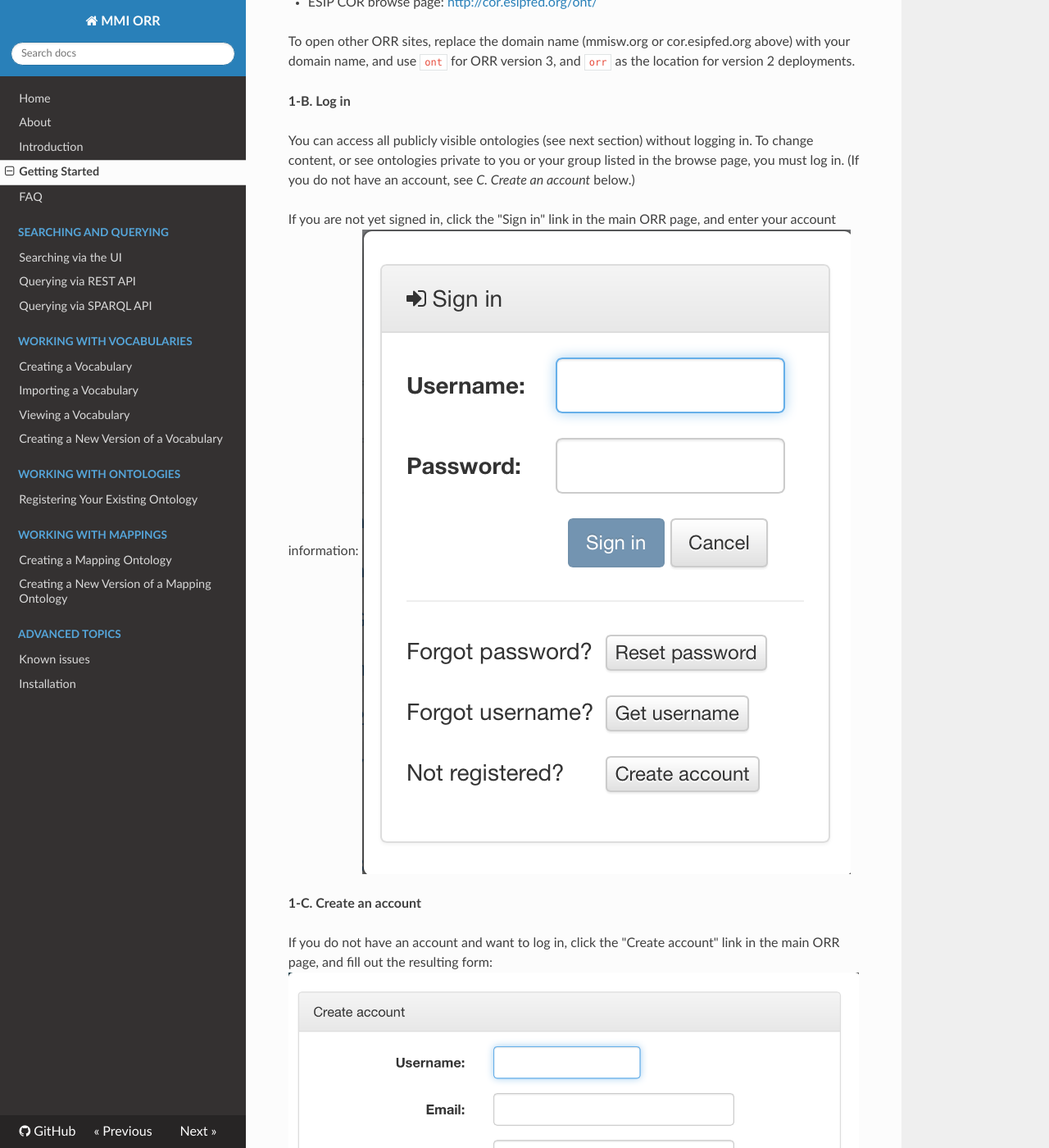
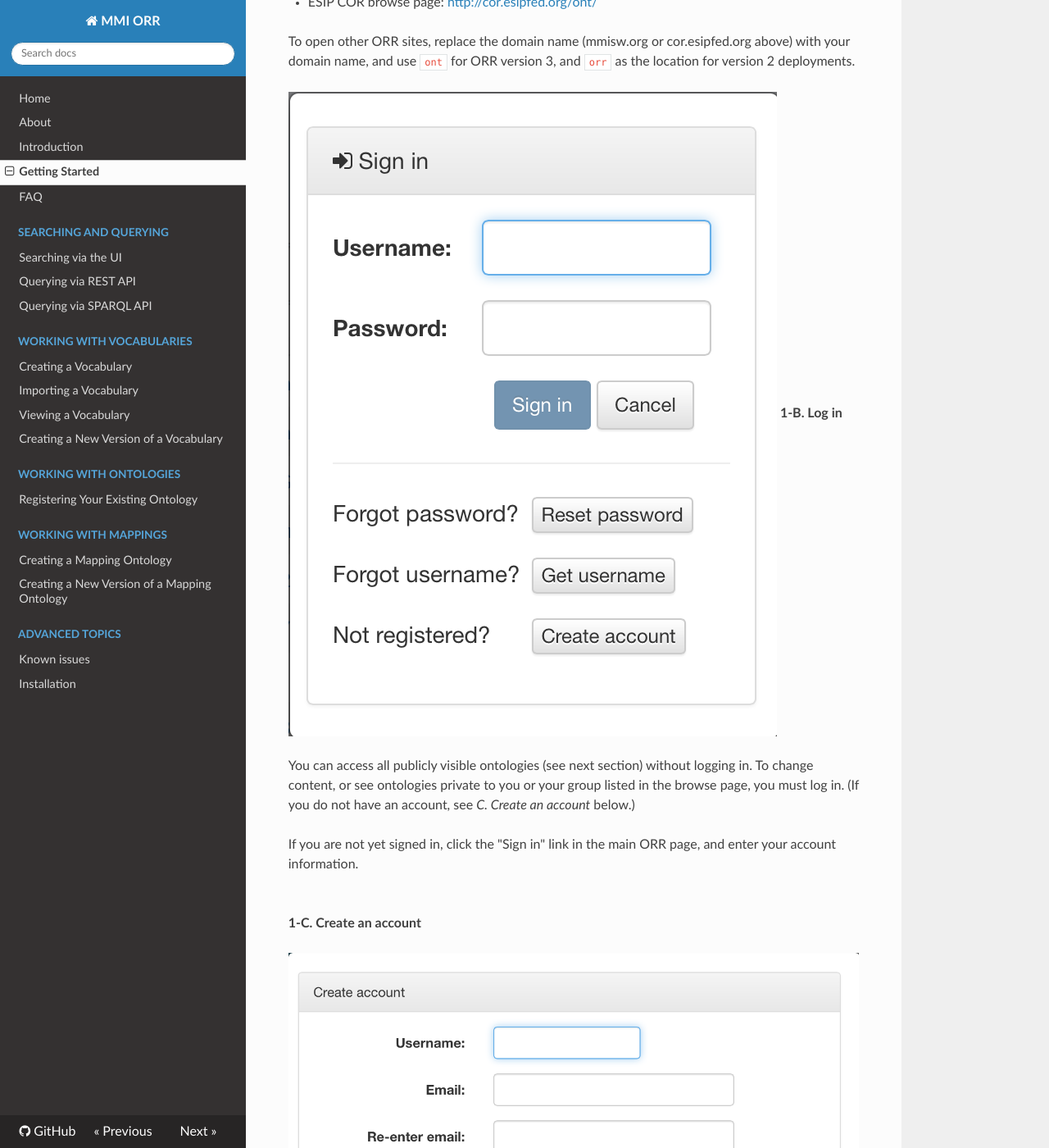
Before and after one commit to mmisw/mmiorr-docs, an MkDocs documentation site: the page built from docs/gettingstarted.md, in a window 1280 px wide and 1400 px high, scrolled down 486 px. Shown: the whole window at 82% size. Built offline with MkDocs 1.6.1, drawn with Linux system fonts in a browser that asks for light colours; nearby versions of some CDN libraries; old or Windows-style settings are respelled for this version of MkDocs; some of the changed text lies outside the part shown.

Commit message:
vertical alignment fix

```diff
--- a/docs/gettingstarted.md
+++ b/docs/gettingstarted.md
@@ -15,19 +15,23 @@
 To open other ORR sites, replace the domain name (mmisw.org or cor.esipfed.org above) with your domain name,
 and use `ont` for ORR version 3, and `orr` as the location for version 2 deployments.
 
+<img class="smallfloatright" alt="Sign-in window" src="../img/cor/cor-sign-in-window-20160828.png">
 **1-B. Log in**
 
 You can access all publicly visible ontologies (see next section) without logging in. To change content, or see ontologies private to you or your group listed in the browse page, you must log in. (If you do not have an account, see *C. Create an account* below.)
 
-If you are not yet signed in, click the "Sign in" link in the main ORR page, and enter your account information:
-<img class="smallfloatright" alt="Sign-in window" src="../img/cor/cor-sign-in-window-20160828.png">
+If you are not yet signed in, click the "Sign in" link in the main ORR page, and enter your account information.
+
+<p class="clearfix" />
 
 **1-C. Create an account**
 
-If you do not have an account and want to log in, click the "Create account" link in the main ORR page, and fill out the resulting form:
-<img class="smallfloatright" alt="Sign-in window" src="../img/cor/cor-create-account-window-20160828.png">
+<img class="smallfloatleft" alt="Sign-in window" src="../img/cor/cor-create-account-window-20160828.png">
+If you do not have an account and want to log in, click the "Create account" link in the main ORR page, and fill out the form.
 
 The telephone number is required, but is only used to assist in the operation of the repository.
+
+<p class="clearfix" />
 
 ## 2. Using existing semantic data
 
```
